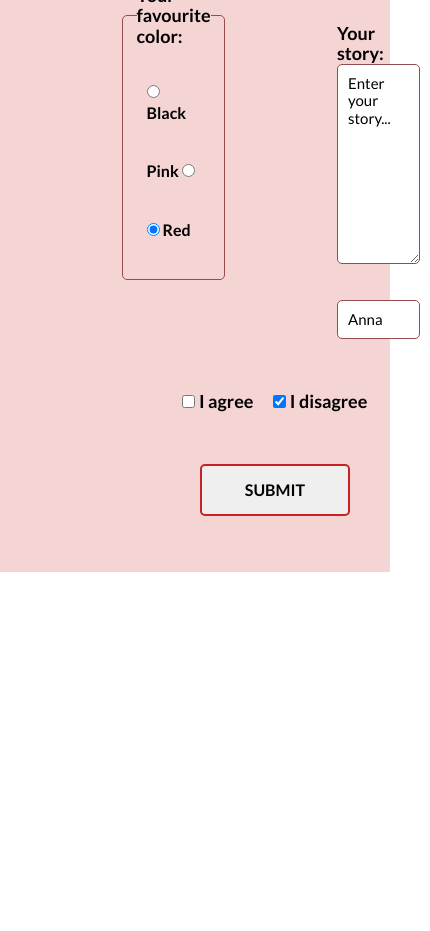
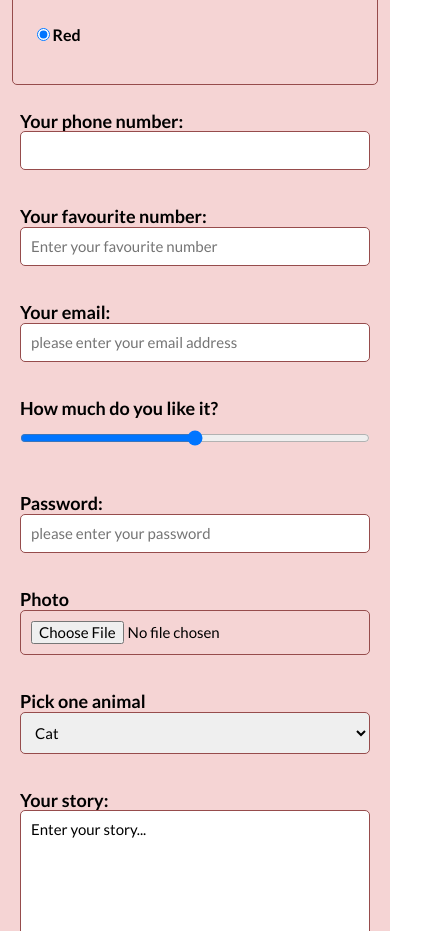
Before and after one commit to AnnaSmierzchala/form, a website: page index.html in a window 390 px wide. Shown: the part 1069-2000 px from the top of the page, 430 px wide, since content can reach past the window. Before the commit the page ends 1641 px from the top, so only its background shows below. Drawn offline with Linux system fonts and the light colour scheme.

Commit message:
add styles for media queries

```diff
--- a/index.html
+++ b/index.html
@@ -6,7 +6,7 @@
     <title>Document</title>
 
     <link href="normalize.css" rel="stylesheet" type="text/css" />
-    <link href="styles.css" rel="stylesheet" type="text/css" />
+    <link href="style.css" rel="stylesheet" type="text/css" />
   </head>
   <body>
     <main class="main main--js">
--- a/package.json
+++ b/package.json
@@ -4,6 +4,7 @@
   "description": "",
   "main": "index.js",
   "scripts": {
+    "sass": "npx node-sass -w scss/main.scss style.css",
     "test": "echo \"Error: no test specified\" && exit 1"
   },
   "repository": {
@@ -19,5 +20,8 @@
   "homepage": "https://github.com/AnnaSmierzchala/form#readme",
   "dependencies": {
     "moment": "^2.26.0"
+  },
+  "devDependencies": {
+    "node-sass": "^4.14.1"
   }
 }
--- /dev/null
+++ b/scss/main.scss
@@ -0,0 +1,121 @@
+@import url(https://fonts.googleapis.com/css?family=Lato:100,100italic,300,300italic,regular,italic,700,700italic,900,900italic
+);
+
+html {
+  box-sizing: border-box;
+}
+*,
+*:before,
+*:after {
+  box-sizing: inherit;
+}
+
+:root {
+  --my-background: #f5d4d4;
+  --my-color: black;
+}
+
+body {
+  font-family: "Lato";
+  display: flex;
+  justify-content: center;
+  align-items: center;
+  min-height: 100vh;
+  background-color: white;
+}
+
+.main {
+  background: var(--my-background);
+  color: var(--my-color);
+  width: 100%;
+  &__div {
+    display: grid;
+    justify-content: center;
+  }
+  &__header {
+    font-size: 40px;
+  }
+}
+
+.button {
+  padding: 15px;
+  text-transform: uppercase;
+  border: solid #c92222 2px;
+  width: 150px;
+  display: flex;
+  justify-self: center;
+  text-align: center;
+  border-radius: 5px;
+  font-weight: 700;
+  background-color: #f7b9b9;
+}
+
+.form {
+  margin: 10px;
+
+  @media (min-width: 768px) {
+    display: grid;
+    grid-template-columns: 1fr 1fr;
+    column-gap: 50px;
+    padding: 10px;
+    margin: 10px 50px;
+  }
+  @media (min-width: 1024px) {
+    display: grid;
+    grid-template-columns: 1fr 1fr;
+    column-gap: 100px;
+    padding: 20px;
+    margin: 10px 100px;
+  }
+  &__label {
+    font-size: 18px;
+    font-weight: 700;
+  }
+  &__label--font {
+    font-size: 16px;
+    font-weight: 600;
+  }
+  &__fieldset {
+    border: solid #964c4c 1px;
+    border-radius: 5px;
+    font-size: 18px;
+    font-weight: 700;
+  }
+  &__item {
+    display: block;
+    width: 100%;
+    border: solid #964c4c 1px;
+    border-radius: 5px;
+    padding: 10px;
+    font-size: 15px;
+  }
+  &__item--story {
+    height: 200px;
+  }
+  &____item--submit {
+    padding: 15px;
+    text-transform: uppercase;
+    border: solid #c92222 2px;
+    width: 150px;
+    border-radius: 5px;
+    font-weight: 700;
+  }
+  &__p {
+    padding: 10px;
+  }
+  &__legend {
+    font-size: 18px;
+  }
+}
+
+.flex {
+  grid-area: 2/1/3/3;
+  display: flex;
+  justify-content: center;
+}
+
+.flex1 {
+  grid-area: 3/1/4/3;
+  display: flex;
+  justify-content: center;
+}
--- a/styles.css
+++ /dev/null
@@ -1,128 +0,0 @@
-@import url(
-  https://fonts.googleapis.com/css?family=Lato:100,100italic,300,300italic,regular,italic,700,700italic,900,900italic
-);
-
-html {
-  box-sizing: border-box;
-}
-*,
-*:before,
-*:after {
-  box-sizing: inherit;
-}
-
-:root {
-  --my-background: #f5d4d4;
-  --my-color: black;
-
-}
-
-body {
-
-  font-family: "Lato";
-  display: flex;
-  justify-content: center;
-  align-items: center;
-  min-height: 100vh;
-  background-color: white;
-}
-
-.main {
-  background: var(--my-background);
-  color: var(--my-color);
-  width: 100%;
-
-}
-
-.main__div {
-  display: grid;
-  justify-content: center;
-
-}
-.main__header {
- font-size: 40px;
-}
-
-.button {
-  padding: 15px;
-  text-transform: uppercase;
-  border: solid #c92222 2px;
-  width: 150px;
-  display: flex;
-  justify-self: center;
-  text-align: center;
-  border-radius: 5px;
-  font-weight: 700;
-  background-color: #f7b9b9;
-}
-
-.form {
-  display: grid;
-  grid-template-columns: 1fr 1fr;
-  column-gap: 100px;
-  padding: 20px;
-  margin: 10px 100px;
-}
-
-.form__label {
-  font-size: 18px;
-  font-weight: 700;
-}
-
-.form__label--font {
-  font-size: 16px;
-  font-weight: 600;
-}
-
-
-.form__fieldset {
-
-  border: solid #964c4c 1px;
-  border-radius: 5px;
-  font-size: 18px;
-  font-weight: 700;
-}
-
-
-
-.form__item {
-  display: block;
-  width: 100%;
-  border: solid #964c4c 1px;
-  border-radius: 5px;
-  padding: 10px;
-  font-size: 15px;
-}
-
-.form__item--story {
-  height: 200px;
-}
-
-.form__item--submit {
-  padding: 15px;
-  text-transform: uppercase;
-  border: solid #c92222 2px;
-  width: 150px;
-  border-radius: 5px;
-  font-weight: 700;
-}
-
-.flex{
-  grid-area: 2/1/3/3;
-  display: flex;
-  justify-content: center;
-}
-
-.flex1 {
-  grid-area: 3/1/4/3;
-  display: flex;
-  justify-content: center;
-}
-
-.form__p {
-  padding: 10px;
-}
-
-.form__legend {
-  font-size: 18px;
-}
```
Also changed, not shown: style.css (added), 1 other file.
